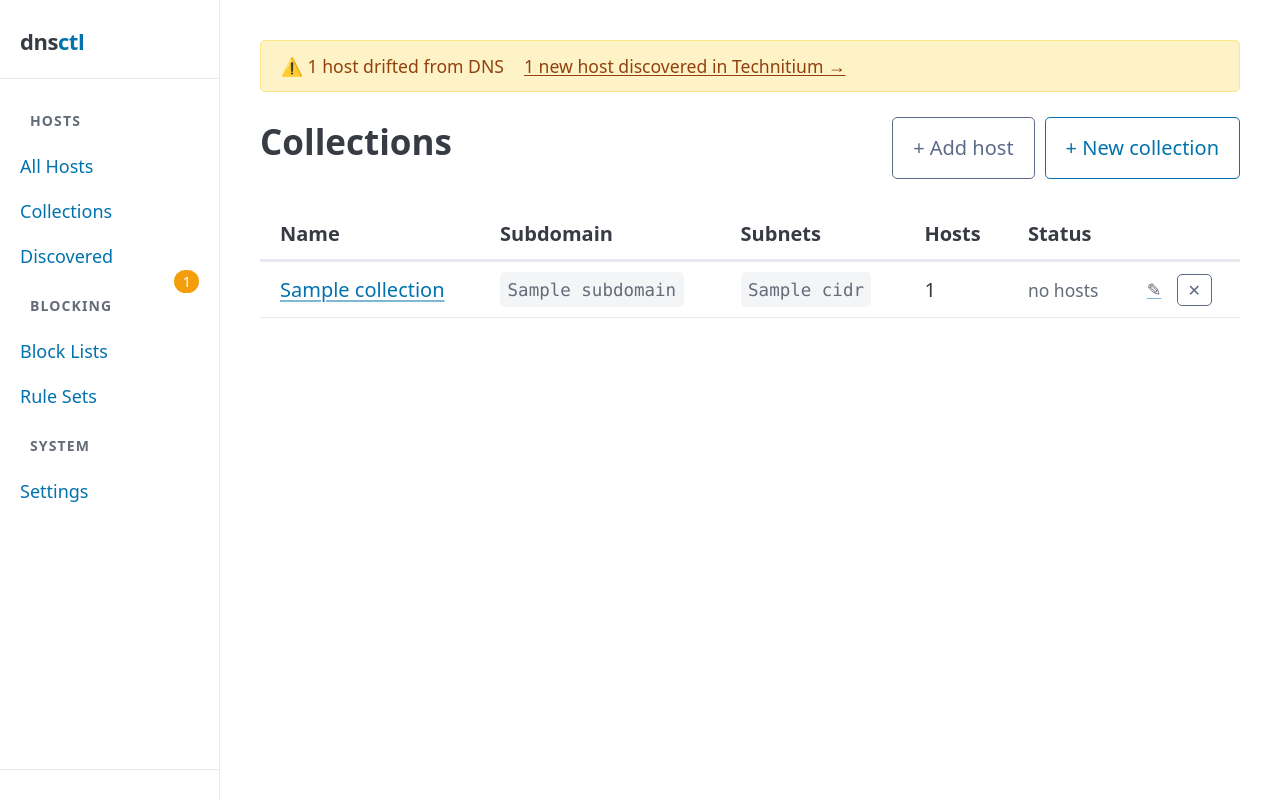
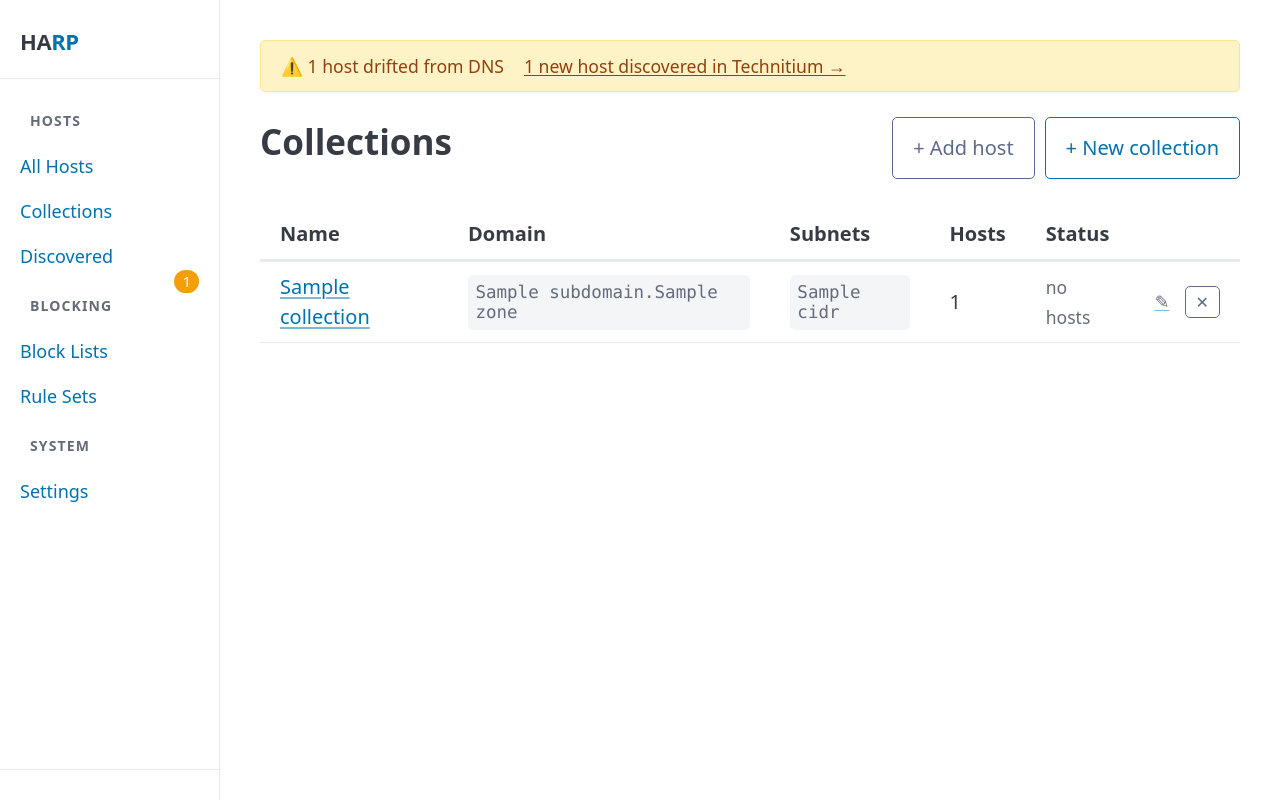
Before and after one commit to tgutzler/harp, a FastAPI app: template harp/templates/collections/index.html in a window 1280 px wide. Run offline with FastAPI, Linux system fonts and the light colour scheme; the template is opened without the code that fills it: most values are stand-ins (such as "Sample title", 1, 10 or a date in 2020); some libraries are stand-ins or nearby versions.

Commit message:
Show full domain in collections, fix HARP branding
Co-Authored-By: Claude Sonnet 4.6 <noreply@anthropic.com>

```diff
--- a/harp/routers/collections.py
+++ b/harp/routers/collections.py
@@ -73,6 +73,7 @@ async def collections_index(
     request: Request,
     user: User = Depends(require_auth),
     db: AsyncSession = Depends(get_db),
+    gs: GlobalSettings = Depends(get_global_settings),
 ):
     ctx = await base_context(request, db)
     result = await db.exec(select(Collection).order_by(Collection.name))
@@ -95,6 +96,7 @@ async def collections_index(
         coll_data.append({"collection": c, "subnets": sn.all(), "host_count": len(host_list), "status": status})
 
     ctx["coll_data"] = coll_data
+    ctx["zone"] = gs.zone
     return templates.TemplateResponse(request, "collections/index.html", ctx)
 
 
--- a/harp/templates/base.html
+++ b/harp/templates/base.html
@@ -11,7 +11,7 @@
 <body class="app-layout">
 
   <aside class="sidebar">
-    <div class="sidebar-header">dns<span>ctl</span></div>
+    <div class="sidebar-header">HA<span>RP</span></div>
 
     <nav>
       <ul>
--- a/harp/templates/collections/detail.html
+++ b/harp/templates/collections/detail.html
@@ -18,9 +18,7 @@
 {% endif %}
 
 <div style="margin-bottom:1.5rem;font-size:0.9rem">
-  {% if collection.subdomain %}
-  <span class="muted">Subdomain:</span> <code>{{ collection.subdomain }}</code> &nbsp;
-  {% endif %}
+  <span class="muted">Domain:</span> <code>{% if collection.subdomain %}{{ collection.subdomain }}.{% endif %}{{ zone }}</code> &nbsp;
   {% if subnets %}
   <span class="muted">Subnets:</span>
   {% for sn in subnets %}<code>{{ sn.cidr }}</code>{% if not loop.last %} {% endif %}{% endfor %}
--- a/harp/templates/collections/index.html
+++ b/harp/templates/collections/index.html
@@ -16,7 +16,7 @@
     <thead>
       <tr>
         <th>Name</th>
-        <th>Subdomain</th>
+        <th>Domain</th>
         <th>Subnets</th>
         <th>Hosts</th>
         <th>Status</th>
@@ -27,7 +27,7 @@
       {% for row in coll_data %}
       <tr id="collection-{{ row.collection.id }}">
         <td><a href="/collections/{{ row.collection.id }}">{{ row.collection.name }}</a></td>
-        <td>{% if row.collection.subdomain %}<code>{{ row.collection.subdomain }}</code>{% else %}<span class="muted">—</span>{% endif %}</td>
+        <td><code>{% if row.collection.subdomain %}{{ row.collection.subdomain }}.{% endif %}{{ zone }}</code></td>
         <td>{% for sn in row.subnets %}<code>{{ sn.cidr }}</code>{% if not loop.last %} {% endif %}{% else %}<span class="muted">—</span>{% endfor %}</td>
         <td>{{ row.host_count }}</td>
         <td>
```
